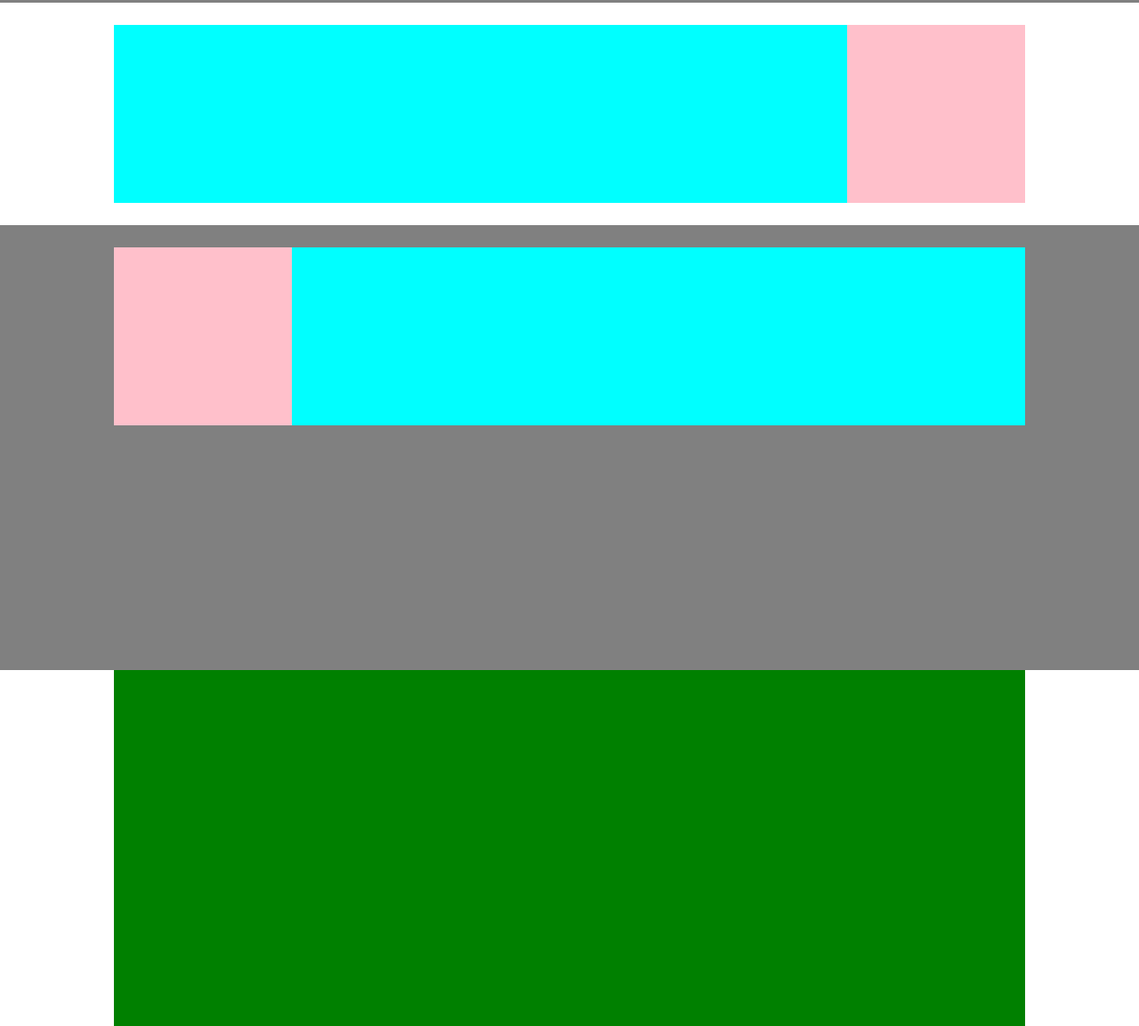
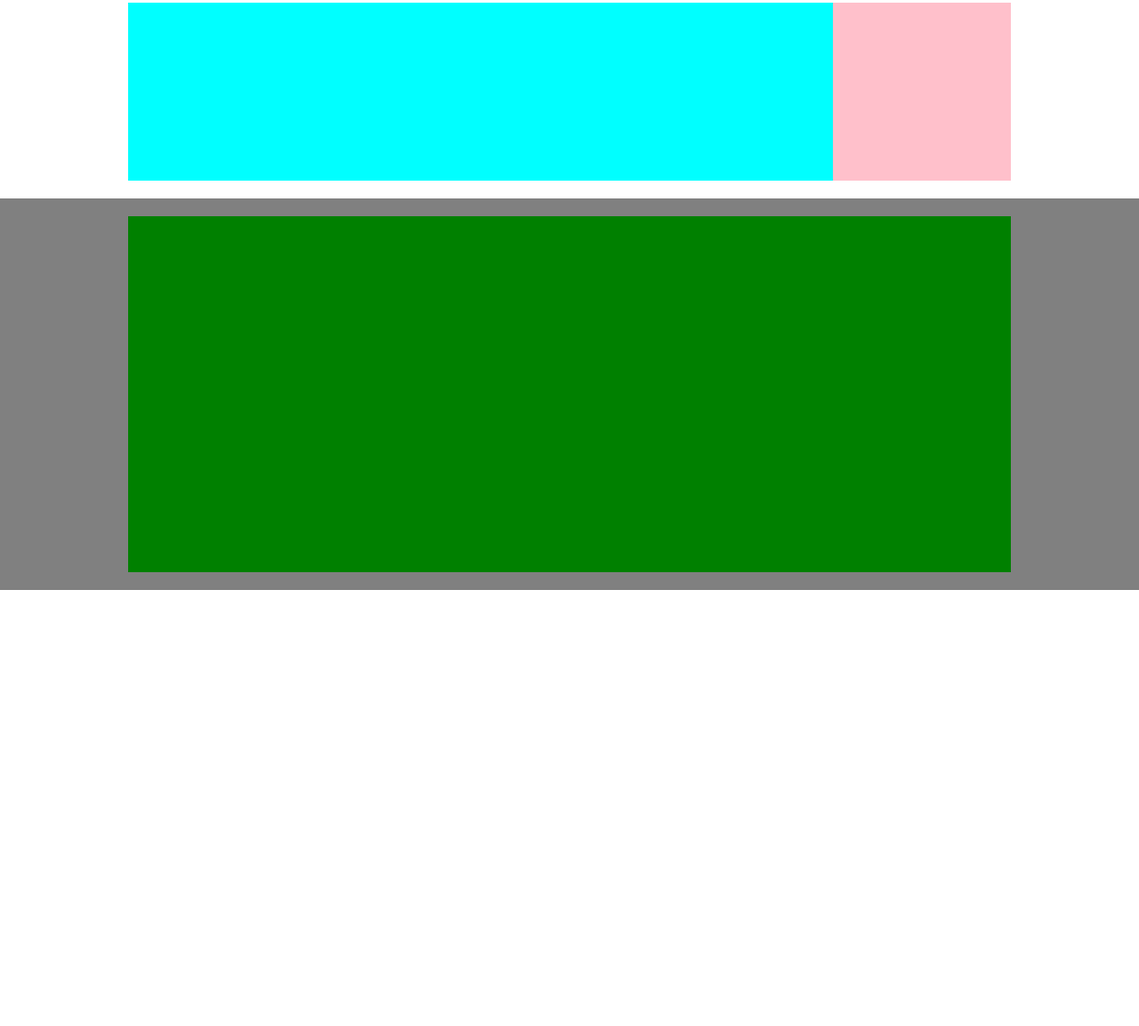
Before and after one commit to giorgiacapponi/htmlcss-struttura-discord, a plain HTML site: page index.html in a window 1280 px wide. Shown: the part 967-2120 px from the top of the page at 89% size. After the commit the page ends 1630 px from the top, so only its background shows below. Drawn offline with Linux system fonts and the light colour scheme.

Commit message:
main section  correct

```diff
--- a/css/style.css
+++ b/css/style.css
@@ -89,10 +89,11 @@ a{
 /* MAIN */
 
 .container-main.white{
+    padding:20px;
     justify-content: center;
     align-items: center;
     /* DEBUG */
-    height: 250px;
+
 }
 
 .blue{
@@ -111,10 +112,10 @@ a{
 }
 
 .container-main.grey{
+    padding:20px;
     justify-content: center;
     align-items: center;
     /* DEBUG */
-    height: 250px;
     background-color: grey;
 }
 
--- a/index.html
+++ b/index.html
@@ -81,21 +81,15 @@
             </div>
         </div>
 
-        <div class="container-main grey flex">
+
+
+        <div class="container-main grey">
             <div class="container flex">
-                <div class="pink">
-
-                </div>
-                <div class="blue">
+                <div class="big" >
 
                 </div>
             </div>
-        </div>
-
-        <div class="container-main grey"></div>
-        <div class="container flex">
-            <div class="big" ></div>
-        </div>
+       </div>
         <!-- /main -->
 
     </main>
```
